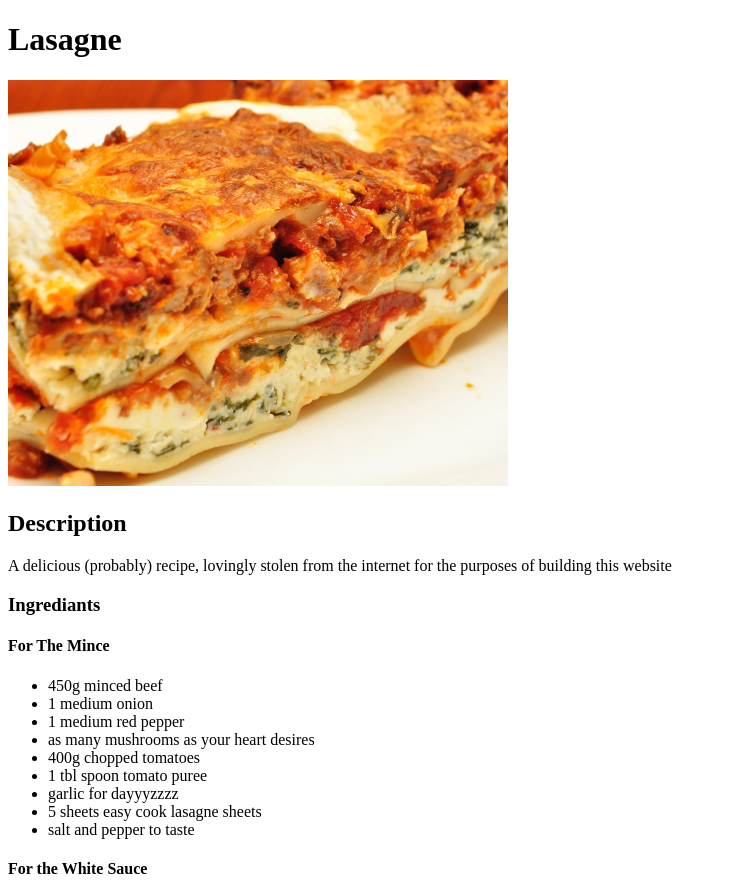
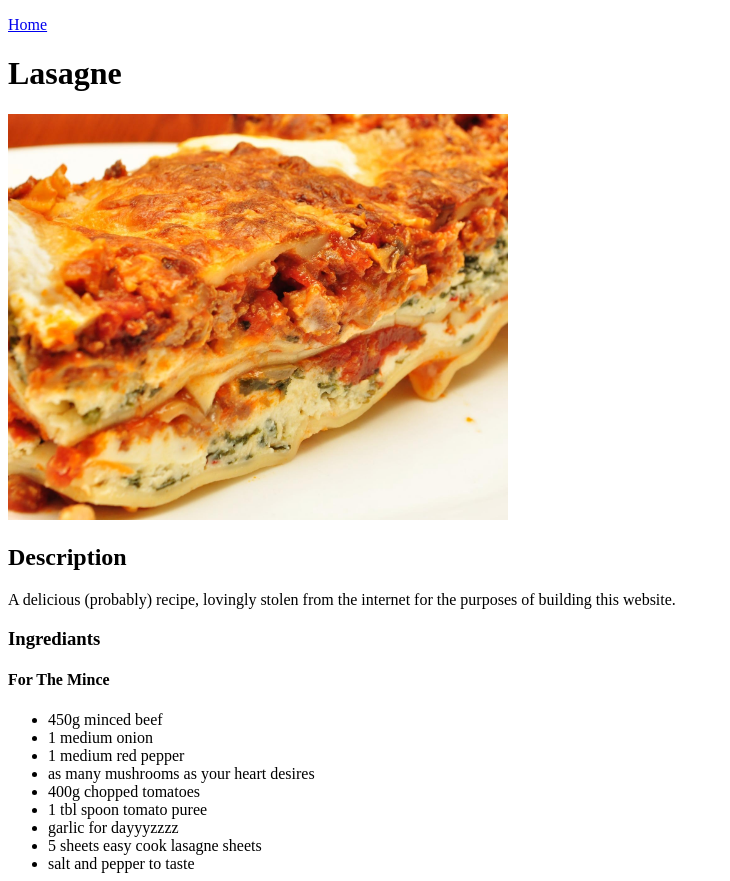
Before and after one commit to DaisiesB/odin-recipes, a plain HTML site: page recipes/lasagne.html in a window 1280 px wide. Shown: the top 881 px of the page, without its empty margins (0-730 px from the left). Drawn offline with Linux system fonts and the light colour scheme.

Commit message:
Add link between lasagne and index

```diff
--- a/recipes/lasagne.html
+++ b/recipes/lasagne.html
@@ -5,11 +5,12 @@
         <title>Lasagne</title>
     </header>
     <body>
+        <p><a href="../index.html">Home</a></p>
         <h1>Lasagne</h1>
-        <img src="../images/lasagne.jpg" width="500">
+        <img src="../images/lasagne.jpg" width="500" alt="A delicious looking lasagne">
 
         <h2>Description</h2>
-        <p>A delicious (probably) recipe, lovingly stolen from the internet for the purposes of building this website</p>
+        <p>A delicious (probably) recipe, lovingly stolen from the internet for the purposes of building this website.</p>
 
         <h3>Ingrediants</h3>
             <h4>For The Mince</h4>
```
